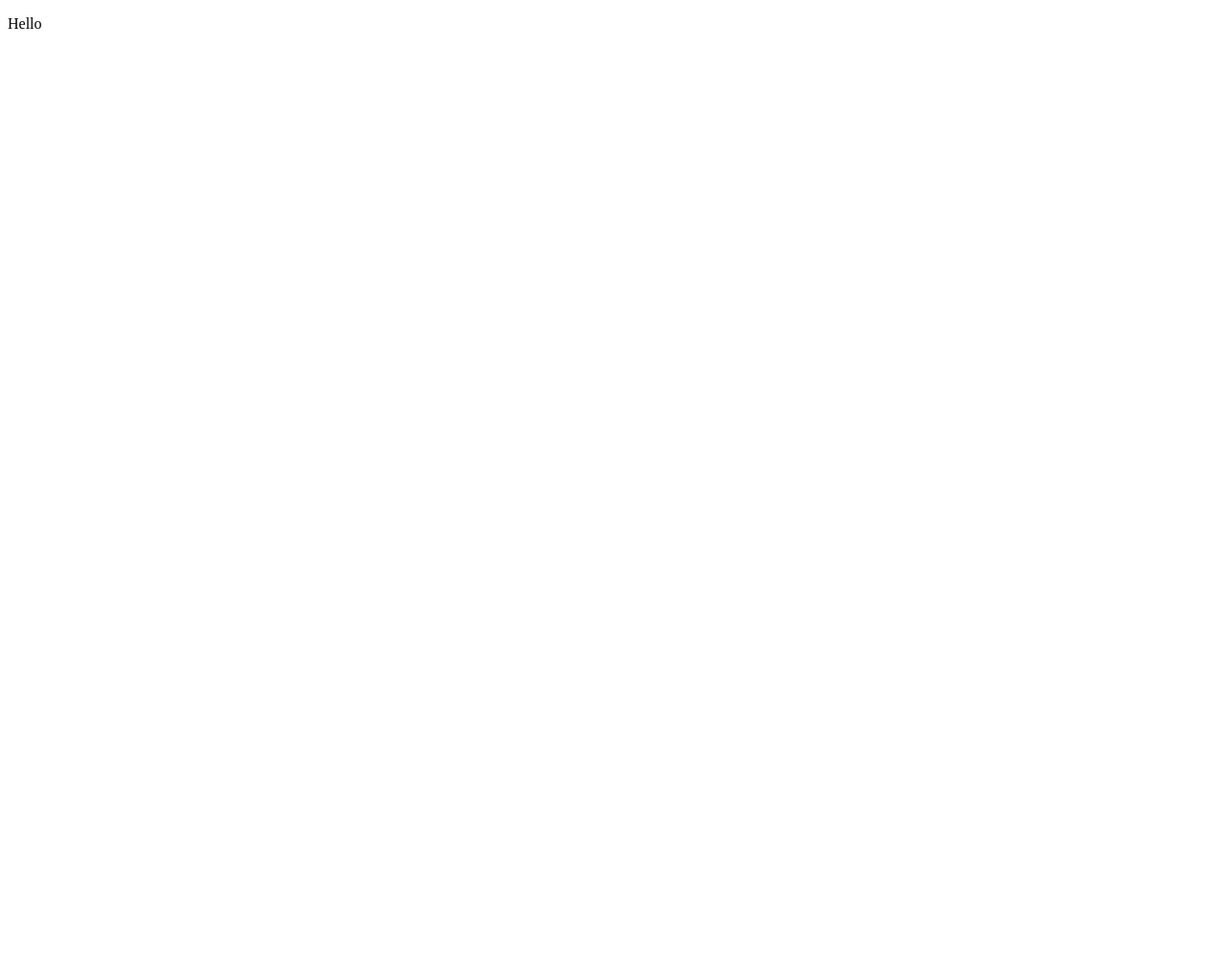
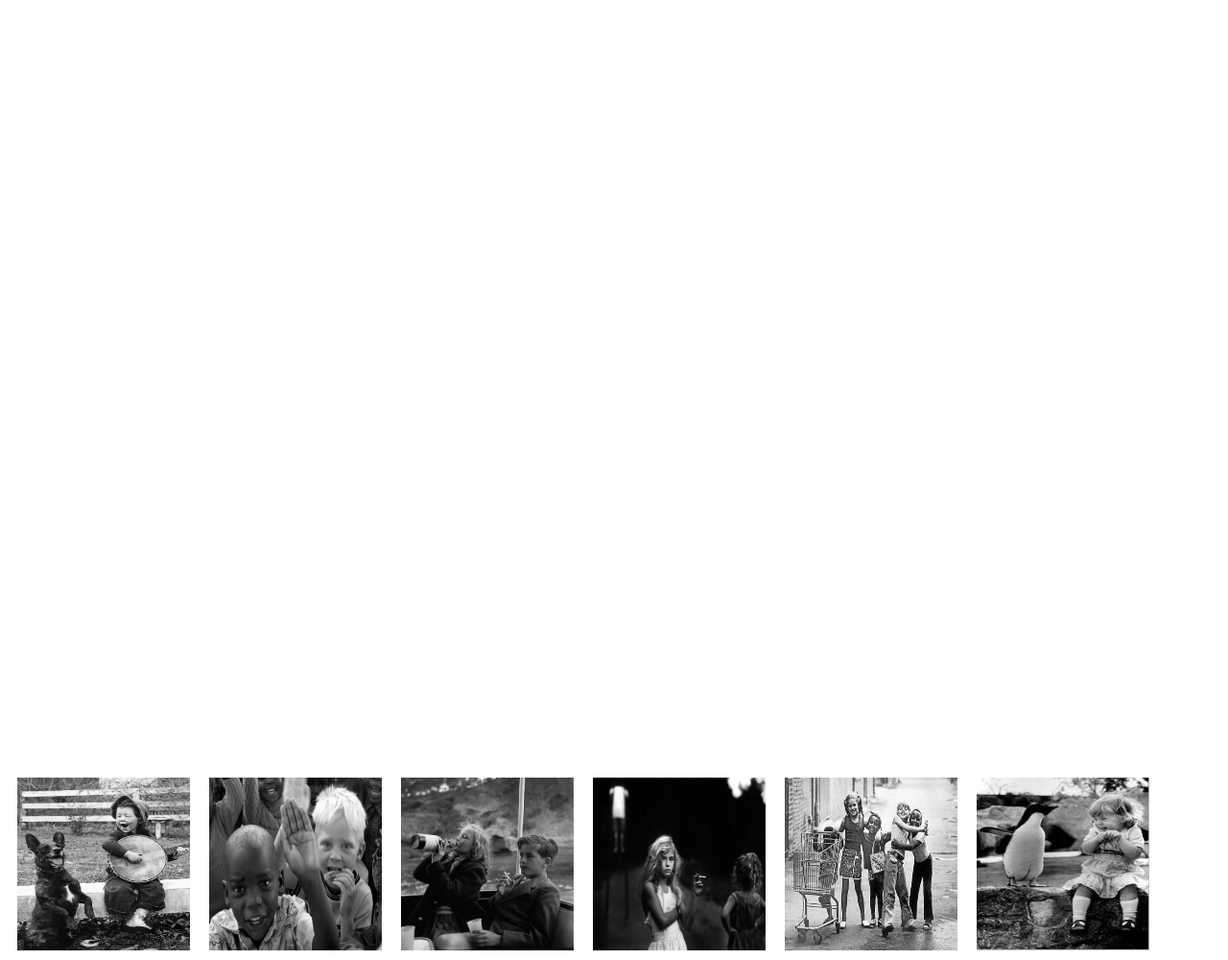
Before and after one commit to Tamothy/css_project_one, a plain HTML site: page index.html in a window 1280 px wide. Shown: the whole page at 96% size. Before the commit the page ends 800 px from the top, so only its background shows below. Drawn offline with Linux system fonts and the light colour scheme.

Commit message:
add images float left/pseudo class hover

```diff
--- a/css/styles.css
+++ b/css/styles.css
@@ -0,0 +1,28 @@
+*,
+*::before,
+*::after {
+    -webkit-box-sizing: border-box;
+       -moz-box-sizing: border-box;
+            box-sizing: border-box;
+}
+
+body {
+  font-family: futura;
+}
+
+.gallery-images {
+  position: absolute;
+  top: 800px;
+}
+
+.gallery-floats {
+  width: 200px;
+  height: 200px;
+  float: left;
+  text-align: center;
+  padding: 10px;
+}
+
+.gallery-floats:hover {
+  opacity: .5;
+}
--- a/index.html
+++ b/index.html
@@ -1,12 +1,17 @@
 <!DOCTYPE html>
 <html>
   <head>
-    <meta charset="utf-8">
-    <title>CSS</title>
+    <link rel="stylesheet" href="css/styles.css" type="text/css">
+    <title>Black and White</title>
   </head>
   <body>
-    <p>
-      Hello
-    </p>
+    <div class="gallery-images">
+      <img src="img/boy-dog.jpg" alt="Boy and dog" class="gallery-floats" />
+      <img src="img/kids-2.jpg" alt="Kids in the 70s" class="gallery-floats" />
+      <img src="img/smoking-boy.jpg" alt="Boy smoking" class="gallery-floats" />
+      <img src="img/smoking-girl.jpg" alt="Girl smoking" class="gallery-floats" />
+      <img src="img/kids.jpg" alt="Kids comtemporary" class="gallery-floats" />
+      <img src="img/girl-penguin.jpg" alt="Girl and penguin" class="gallery-floats" />
+    </div>
   </body>
 </html>
```
Also changed, not shown: 1 other file.
